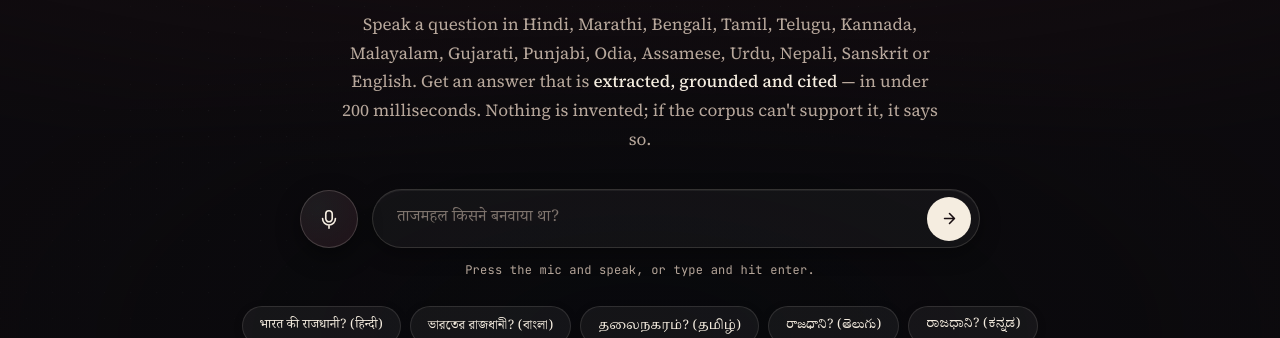
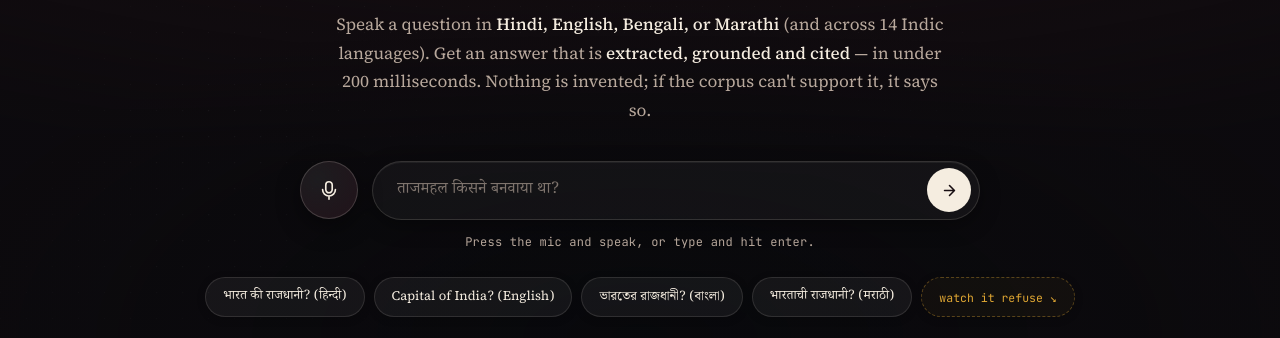
Before and after one commit to manishchandraraturi/voice-rag, a plain HTML site: page web/index.html in a window 1280 px wide. Shown: the part 462-800 px from the top of the page. Drawn offline with Linux system fonts and the light colour scheme; no server answers.

Commit message:
ui: focus sample prompts and badges on the 4 core languages (Hindi, English, Bengali, Marathi)

```diff
--- a/web/index.html
+++ b/web/index.html
@@ -68,8 +68,7 @@
     </h1>
 
     <p class="lede anim" style="--d:.24s">
-      Speak a question in Hindi, Marathi, Bengali, Tamil, Telugu, Kannada, Malayalam,
-      Gujarati, Punjabi, Odia, Assamese, Urdu, Nepali, Sanskrit or English. Get an answer that is
+      Speak a question in <strong>Hindi, English, Bengali, or Marathi</strong> (and across 14 Indic languages). Get an answer that is
       <strong>extracted, grounded and cited</strong> — in under 200&nbsp;milliseconds.
       Nothing is invented; if the corpus can't support it, it says so.
     </p>
@@ -97,10 +96,9 @@
 
     <div class="samples anim" style="--d:.42s">
       <button class="sample" data-q="भारत की राजधानी क्या है?">भारत की राजधानी? (हिन्दी)</button>
+      <button class="sample" data-q="What is the capital of India?">Capital of India? (English)</button>
       <button class="sample" data-q="ভারতের রাজধানী কী?">ভারতের রাজধানী? (বাংলা)</button>
-      <button class="sample" data-q="இந்தியாவின் தலைநகரம் என்ன?">தலைநகரம்? (தமிழ்)</button>
-      <button class="sample" data-q="భారతదేశ రాజధాని ఏమిటి?">రాజధాని? (తెలుగు)</button>
-      <button class="sample" data-q="ಭಾರತದ ರಾಜಧಾನಿ ಯಾವುದು?">ರಾಜಧಾನಿ? (ಕನ್ನಡ)</button>
+      <button class="sample" data-q="भारताची राजधानी कोणती आहे?">भारताची राजधानी? (मराठी)</button>
       <button class="sample ghost" data-q="भारत का प्रधानमंत्री कौन है?">watch it refuse ↘</button>
     </div>
   </div>
@@ -212,6 +210,6 @@
 
 </main>
 
-<script src="/main.js?v=20.0"></script>
+<script src="/main.js?v=21.0"></script>
 </body>
 </html>
```
